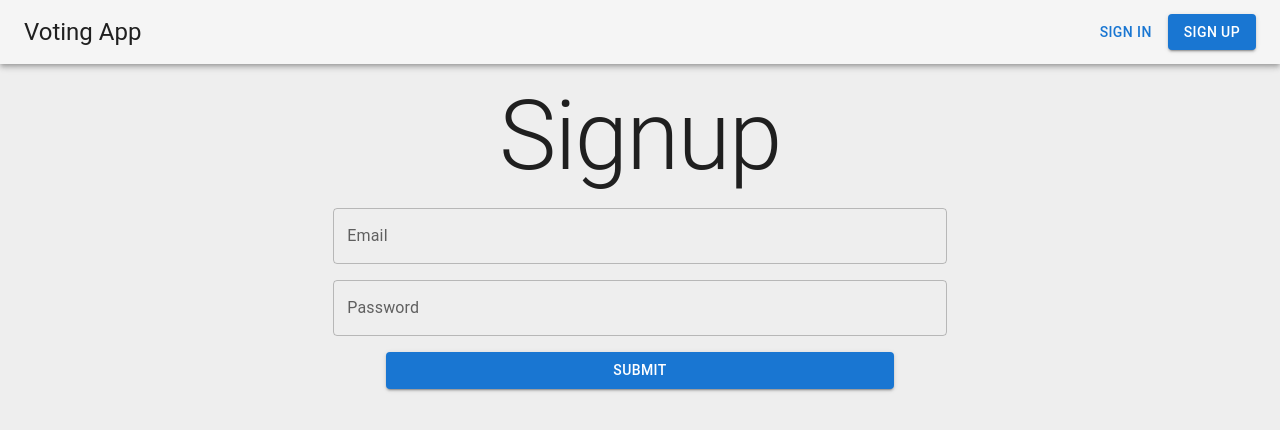
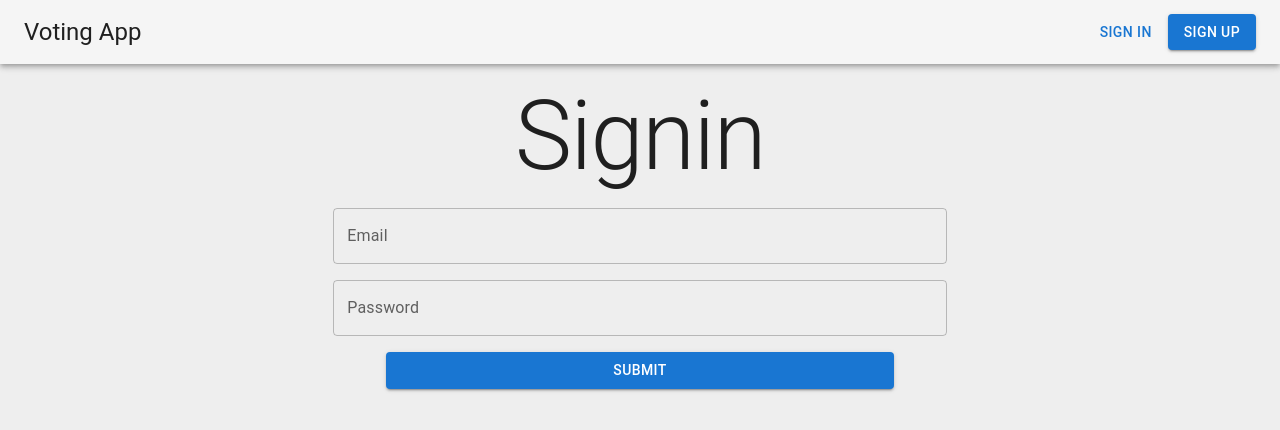
Before and after one commit to MaxPower01/voting-app, a React (Create React App) app in the folder client/: page /signin in a window 1280 px wide. Shown: the top 430 px of the page. Built offline with nearby package versions, Linux system fonts and the light colour scheme.

Commit message:
Update Signin.tsx

```diff
--- a/client/src/pages/Signin.tsx
+++ b/client/src/pages/Signin.tsx
@@ -9,7 +9,7 @@ export default function Signin() {
     <Container>
       <Grid container direction="column" alignItems="center" spacing={2}>
         <Grid item>
-          <Typography variant="h1">Signup</Typography>
+          <Typography variant="h1">Signin</Typography>
         </Grid>
 
         <Grid item>
```
